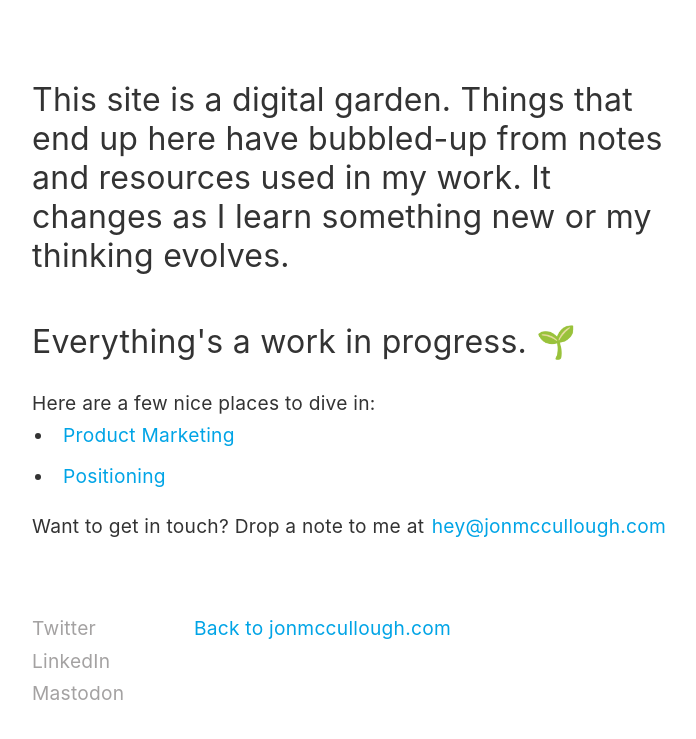
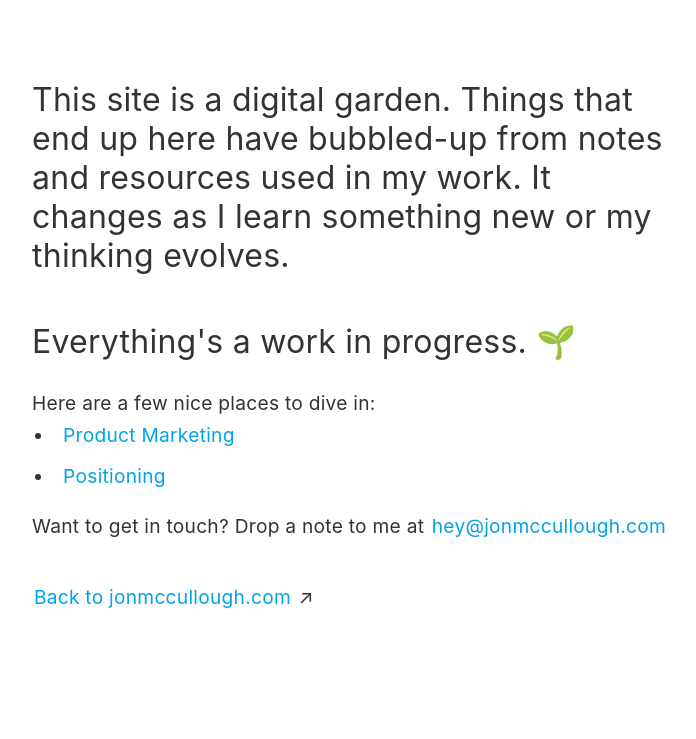
Before and after one commit to jonmccull/digital-garden, a Jekyll site: the page built from _pages/index-page.md, in a window 1280 px wide. Shown: the top 739 px of the page, without its empty margins (288-984 px from the left). Built offline with Jekyll 4.4.1, drawn with Linux system fonts in a browser that asks for light colours.

Commit message:
Fix social link list

```diff
--- a/_pages/index-page.md
+++ b/_pages/index-page.md
@@ -19,15 +19,6 @@
   <p>Want to get in touch? Drop a note to me at <a href="mailto:hey@jonmccullough.com?subject=Hey there">hey@jonmccullough.com</a></p>
 </div>
 
-<!-- Social links list -->
-  <div class="social-links" style="padding-top: 50px;">
-	<div style="position: relative; width: 25%; float: left; display: block;">
-	  <p class="grey-text" style="margin: 0;">Twitter</p>
-	  <p class="grey-text" style="margin: 0;">LinkedIn</p>
-	  <p class="grey-text" style="margin: 0;">Mastodon</p>
-	</div>
-	<div style="position: relative; width: 75%; float: left; display: block;">
-	<a class="internal-link" style="padding-bottom:20px;" href="https://jonmccullough.com/">Back to jonmccullough.com</a>
-	</div>
-	</div>
-  <!-- .social-links -->
+<div style="position: relative; width: 75%; float: left; display: block;">
+<p><a class="internal-link" style="padding-bottom:20px;" href="https://jonmccullough.com/">Back to jonmccullough.com</a> ↗</p>
+</div>
```
